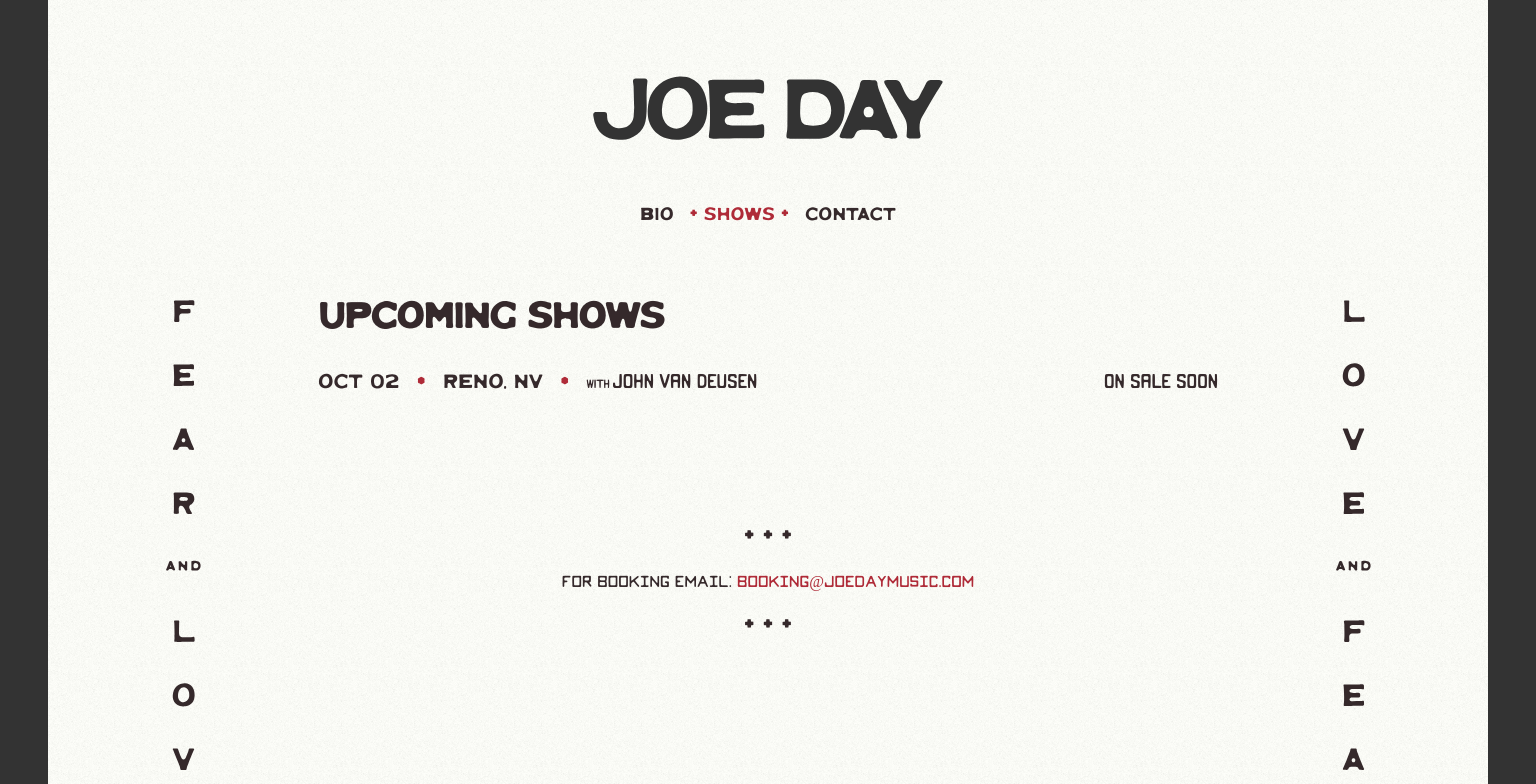
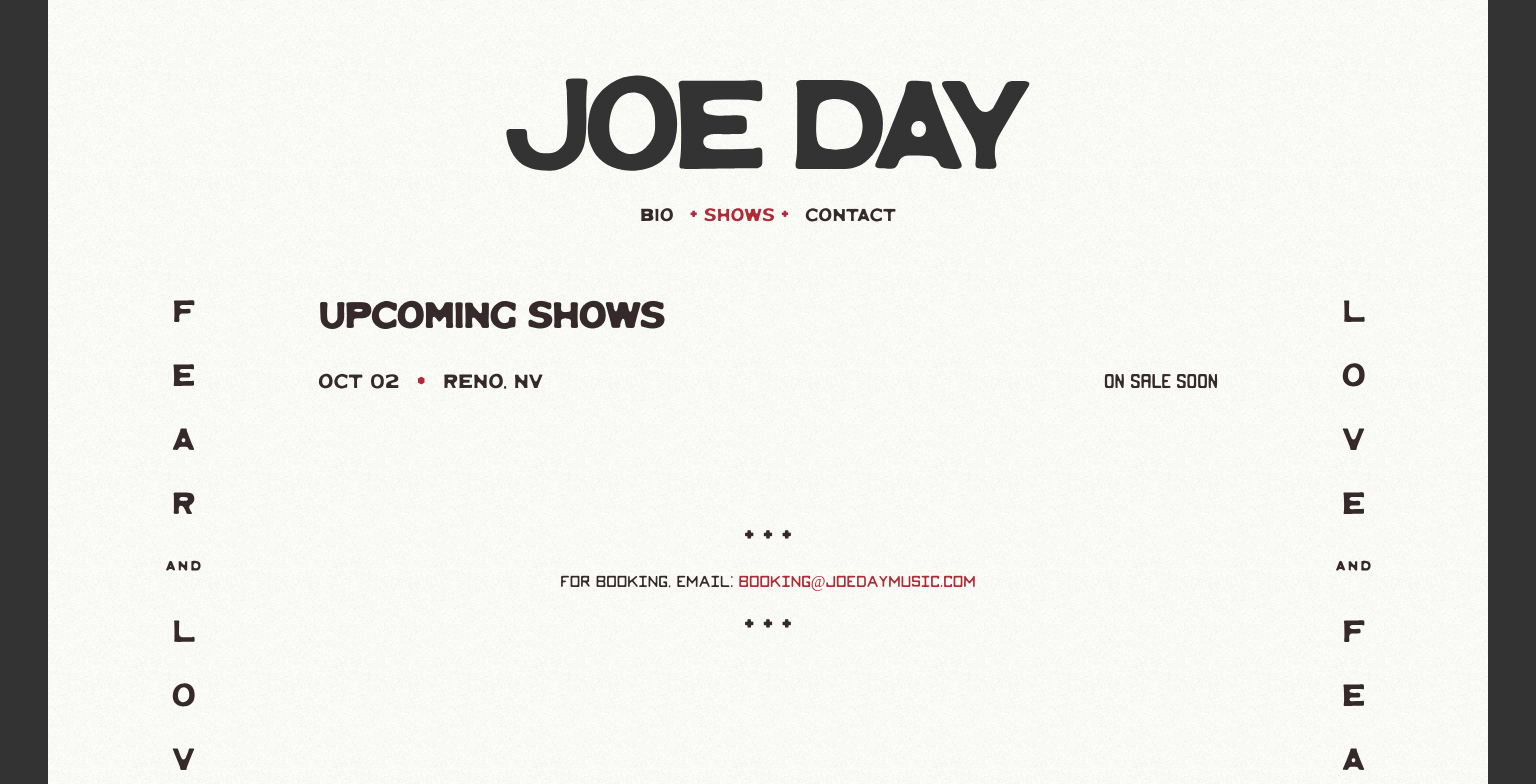
Before and after one commit to joeday/joedaymusic, a React (Create React App) app: page /shows in a window 1536 px wide. Shown: the top 784 px of the page. Built offline with nearby package versions, Linux system fonts and the light colour scheme.

Commit message:
fix layout issues

```diff
--- a/src/App.css
+++ b/src/App.css
@@ -24,7 +24,9 @@
     "side-l content side-r"
     "footer-l footer footer-r";
   column-gap: 0;
+  width: 100%;
   max-width: 1440px;
+  min-height: 100vh;
   margin: 0;
 }
 
@@ -272,10 +274,8 @@
     grid-template-rows: 300px auto 215px;
   }
 
-  .site-logo {
-    /* font-size: 128px; */
+  .site-logo img {
     height: 96px;
-    letter-spacing: -8px;
   }
 
   .site-nav {
--- a/src/Contact.js
+++ b/src/Contact.js
@@ -17,7 +17,7 @@ const Bio = () => {
         </div>
 
         <h2 className="contact-info">Contact info</h2>
-        <p>Management: <a className="email-link" href="mailto:meleahvallie@gmail.com">meleahvallie@gmail.com</a></p>
+        <p>Management: <a className="email-link" href="mailto:management@joedaymusic.com">management@joedaymusic.com</a></p>
         <p>Booking: <a className="email-link" href="mailto:booking@joedaymusic.com">booking@joedaymusic.com</a></p>
       </section>
     </article>
--- a/src/Shows.js
+++ b/src/Shows.js
@@ -9,7 +9,7 @@ const Shows = () => {
       <h1 className="article-title">Upcoming shows</h1>
       <section className="shows">
         <ul className="upcoming-shows-list">
-          <Show date={'Oct 02'} location={'Reno, NV'} otherBands={'John Van Deusen'} onSale={false} onSaleStartDate={'soon'} ticketLink={'https://npr.org'} />
+          <Show date={'Oct 02'} location={'Reno, NV'} otherBands={null} onSale={false} onSaleStartDate={'soon'} ticketLink={'https://npr.org'} />
           {/* <Show date={'Oct 03'} location={'Portland, OR'} otherBands={"Deep Sea Diver"} onSale={false} onSaleStartDate={'8/12'} ticketLink={'https://npr.org'} />
           <Show date={'Oct 08'} location={'San Diego, CA'} otherBands={"Ivan & Alyosha"} onSale={true} onSaleStartDate={'8/12'} ticketLink={'https://npr.org'} />
           <Show date={'Oct 09'} location={'Ojai, CA'} otherBands={"RADIOHEAD"} onSale={false} onSaleStartDate={'8/12'} ticketLink={'https://npr.org'} />
@@ -21,7 +21,7 @@ const Shows = () => {
 
         <section className="booking">
           <p className="divider">+ + +</p>
-          <p className="booking-copy">For booking email: <a className="email-link" href="mailto:booking@joedaymusic.com">booking@joedaymusic.com</a></p>
+          <p className="booking-copy">For booking, email: <a className="email-link" href="mailto:booking@joedaymusic.com">booking@joedaymusic.com</a></p>
           <p className="divider">+ + +</p>
         </section>
 
```
